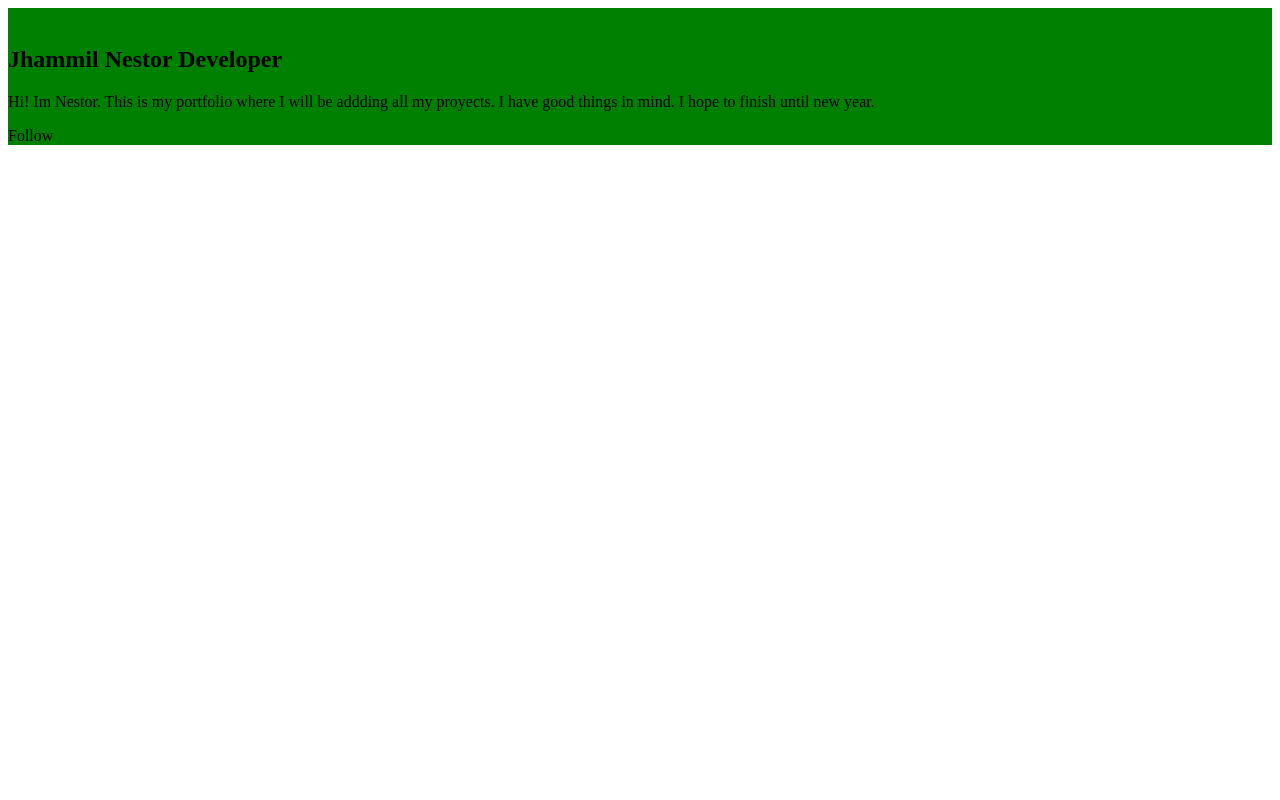
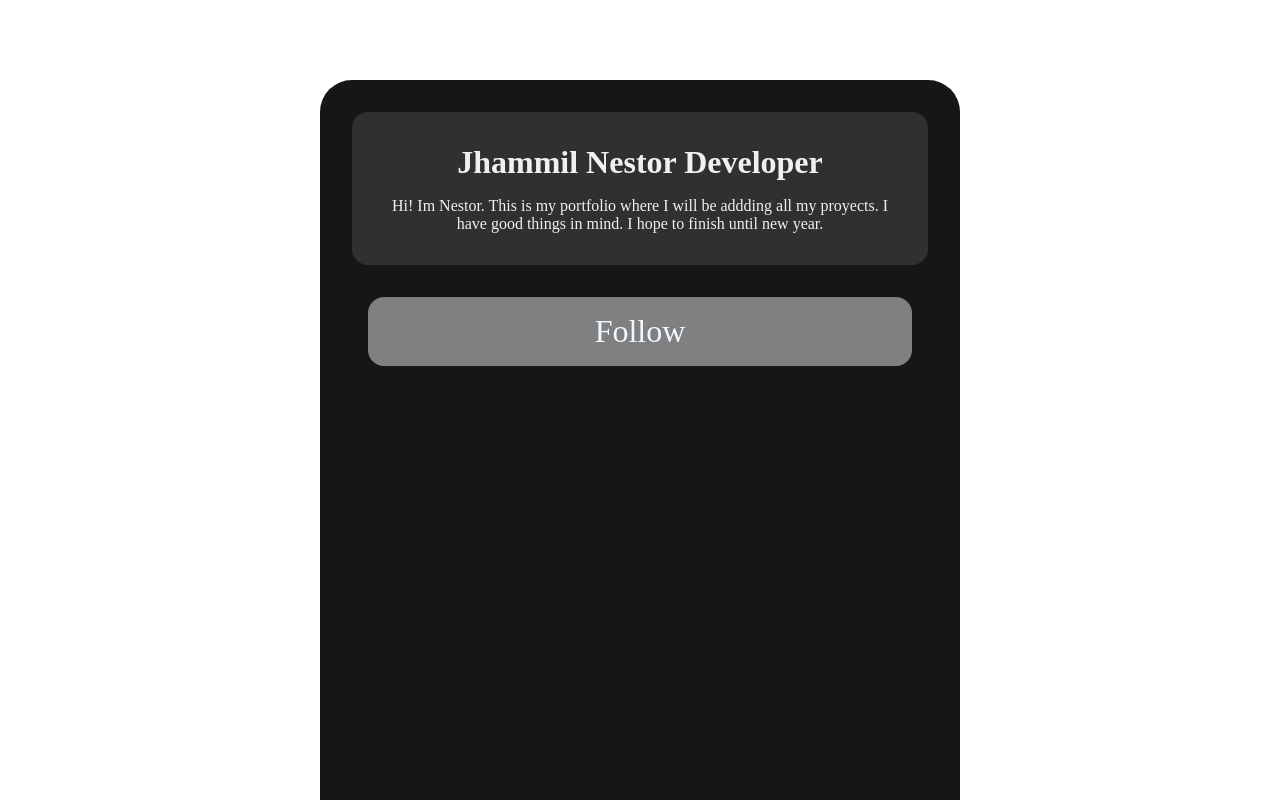
Before and after one commit to DrawNess/Portafolio, a plain HTML site: page main.html in a window 1280 px wide. Shown: the top 800 px of the page. Drawn offline with Linux system fonts and the light colour scheme.

Commit message:
Se añadio estilos y color socuro, tambien se modifico el tamaño y color de los textos.

```diff
--- a/css/main.css
+++ b/css/main.css
@@ -1,14 +1,43 @@
 *{
+margin: 0;
+padding: 0;
+}
 
+.CardSpace {
+    border-radius: 2rem;
+    width: 40rem;
+    height: 56rem;
+    margin: 5rem auto;
+    background-color: rgb(24, 21, 21);
+    color: rgb(240, 240, 240);
+    display: flex;
+    flex-direction: column;
+    align-items: center;
+    overflow: hidden;
 }
-.CardSpace {
-    width: 100%;
-    height: auto;
-    background: green;
-    display: flex;
-    align-items: center;
-}
-.card {
+.card__info{
     width: 80%;
     height: auto;
+    text-align: center;
+    background-color: rgb(48, 48, 48);
+    border-radius: 1rem;
+    padding: 2rem;
+    margin: 2rem;
 }
+.card__info h1 {
+    font-size: 2rem;
+    padding-bottom: 1rem;
+}
+.Follow {
+    width: 80%;
+    height: auto;
+    text-align: center;
+    background: gray;
+    border-radius: 1rem;
+    font-size: 2rem;
+    padding: 1rem;
+}
+.Follow a {
+    text-decoration: none;
+    color: aliceblue;
+}
--- a/main.html
+++ b/main.html
@@ -8,7 +8,6 @@
 </head>
 <body>
     <section class="CardSpace">
-        <div class="card">
         <img class="card--background" src="" alt="">
         <img class="card--profile" src="" alt="">
         <div class="card__info">
@@ -19,8 +18,7 @@
             </p>
         </div>
         <div class="Follow">
-                Follow
-            </div>
+            <a href="">Follow</a>
         </div>
     </section>
 
```
Lines whose indentation alone changed are shown as unchanged.
